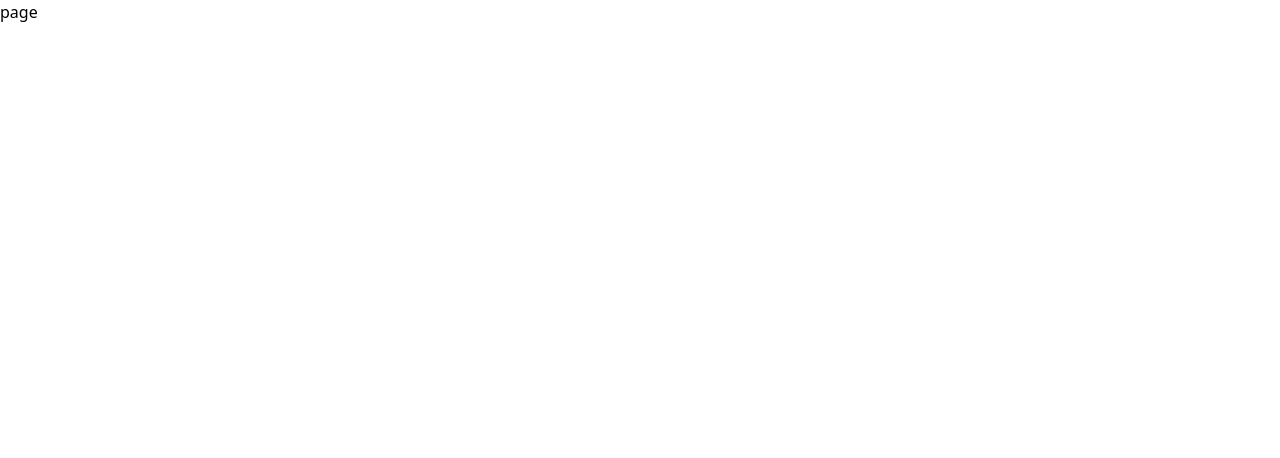
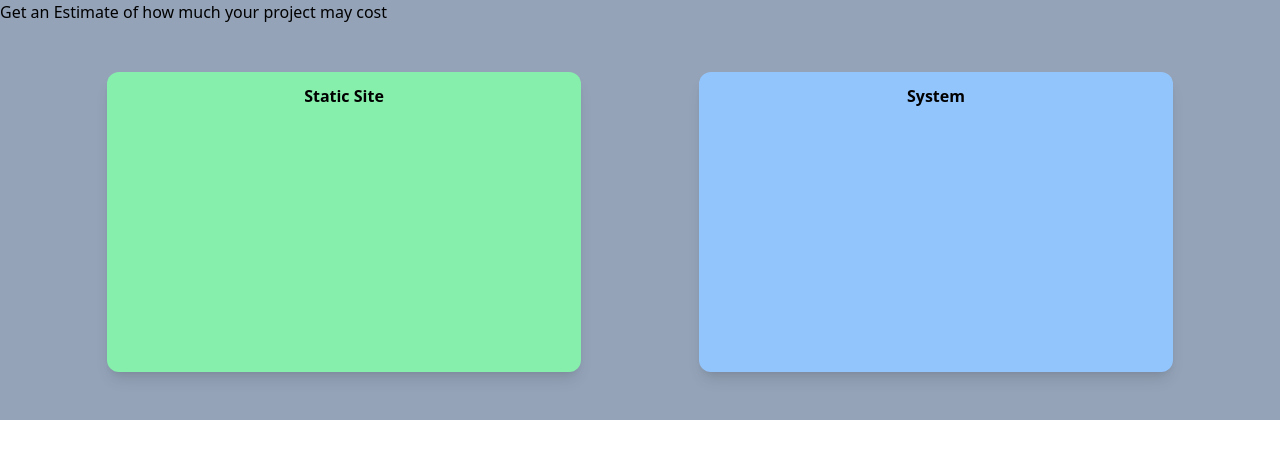
Before and after one commit to KaputoKalan/kaldo_website, a Next.js app: page /calculator in a window 1280 px wide. Shown: the top 458 px of the page. Built offline with nearby package versions, Linux system fonts and the light colour scheme.

Commit message:
Basic page for calculator

```diff
--- a/app/calculator/page.tsx
+++ b/app/calculator/page.tsx
@@ -1,5 +1,10 @@
 import React from 'react'
+import CalculationSelector from '@app/components/CalculationSelector'
 
 export default function page() {
-  return <div>page</div>
+  return (
+    <div>
+      <CalculationSelector />
+    </div>
+  )
 }
--- /dev/null
+++ b/app/components/CalculationSelector.tsx
@@ -0,0 +1,35 @@
+'use client'
+import React, { useState } from 'react'
+import { motion } from 'framer-motion'
+
+export default function CalculationSelector() {
+  return (
+    <div>
+      <h1 className=" bg-slate-400">
+        Get an Estimate of how much your project may cost
+      </h1>
+      <div className="flex min-w-full flex-row  p-12 justify-around bg-slate-400 ">
+        <motion.div
+          className="min-h-[300px] min-w-[40%] cursor-pointer rounded-xl shadow-lg bg-green-300 flex flex-col items-center"
+          whileHover={{
+            scale: 1.1,
+            transition: { duration: 0.4 },
+          }}
+          whileTap={{ scale: 0.9 }}
+        >
+          <h1 className="p-3 font-bold">Static Site</h1>
+        </motion.div>
+        <motion.div
+          className="min-h-[300px] min-w-[40%] cursor-pointer rounded-xl shadow-lg bg-blue-300 flex flex-col items-center"
+          whileHover={{
+            scale: 1.1,
+            transition: { duration: 0.4 },
+          }}
+          whileTap={{ scale: 0.9 }}
+        >
+          <h1 className="p-3 font-bold">System</h1>
+        </motion.div>
+      </div>
+    </div>
+  )
+}
--- a/package.json
+++ b/package.json
@@ -14,6 +14,7 @@
     "@types/react": "18.2.7",
     "@types/react-dom": "18.2.4",
     "autoprefixer": "10.4.14",
+    "framer-motion": "^10.12.16",
     "next": "13.4.3",
     "postcss": "8.4.23",
     "react": "18.2.0",
```
Also changed, not shown: 1 other file (tests, documents, lock files or other folders).
